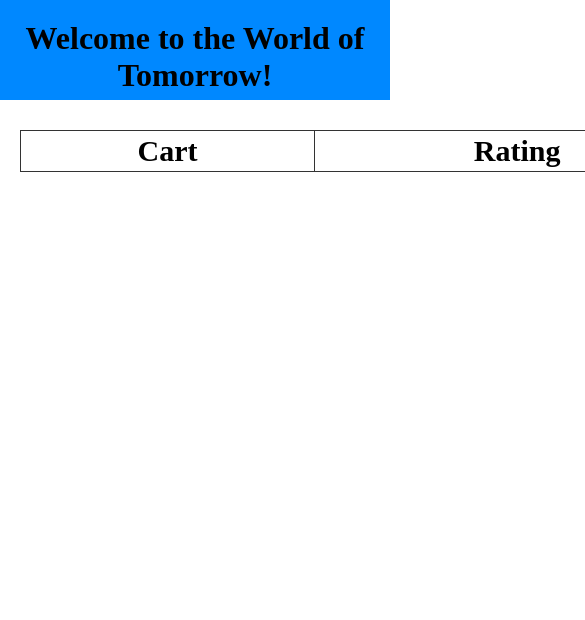
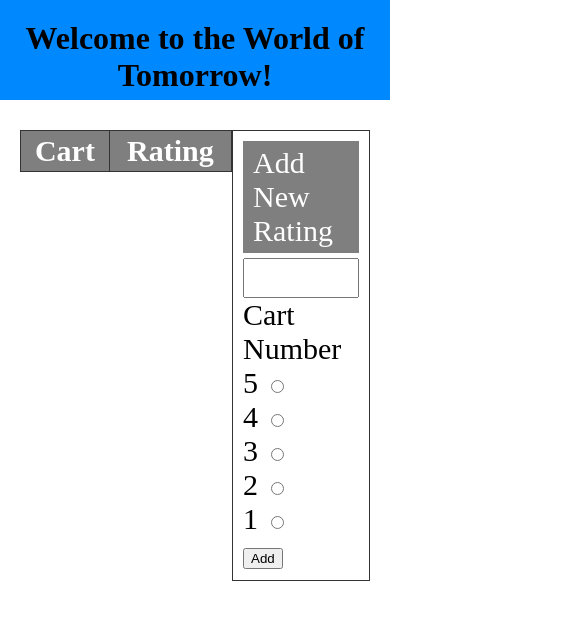
Before and after one commit to dslaugh/dslaugh.github.io, a website built with webpack: page index.html in a window 390 px wide. Shown: the top 620 px of the page, 585 px wide, since content can reach past the window. Built offline with nearby package versions, Linux system fonts and the light colour scheme.

Commit message:
trying out different styles for mobile

```diff
--- a/css/styles.css
+++ b/css/styles.css
@@ -15,7 +15,6 @@ html, body {
 .main-container {
     display: flex;
     padding: 20px;
-    width: 1440px;
     margin: 0 auto;
     justify-content: space-between;
 }
@@ -25,13 +24,16 @@ html, body {
     border-collapse: collapse;
     width: 700px;
 }
+.ratings-table th {
+    background-color: rgba(0, 0, 0, 0.5);
+    color: rgba(255, 255, 255, 1);
+}
 .ratings-table th,
 .ratings-table td {
     border: 1px solid #333;
     padding: 3px 5px;
 }
 .box {
-    width: 700px;
     font-size: 30px;
     padding: 10px;
     border: 1px solid #333;
--- a/index.html
+++ b/index.html
@@ -2,6 +2,7 @@
 <html>
     <head>
         <meta charset="utf-8">
+        <meta name="viewport" content="width=device-width, initial-scale=1">
         <title>Welcome to the World of Tomorrow</title>
         <link rel="stylesheet" href="css/styles.css" />
     </head>
```
